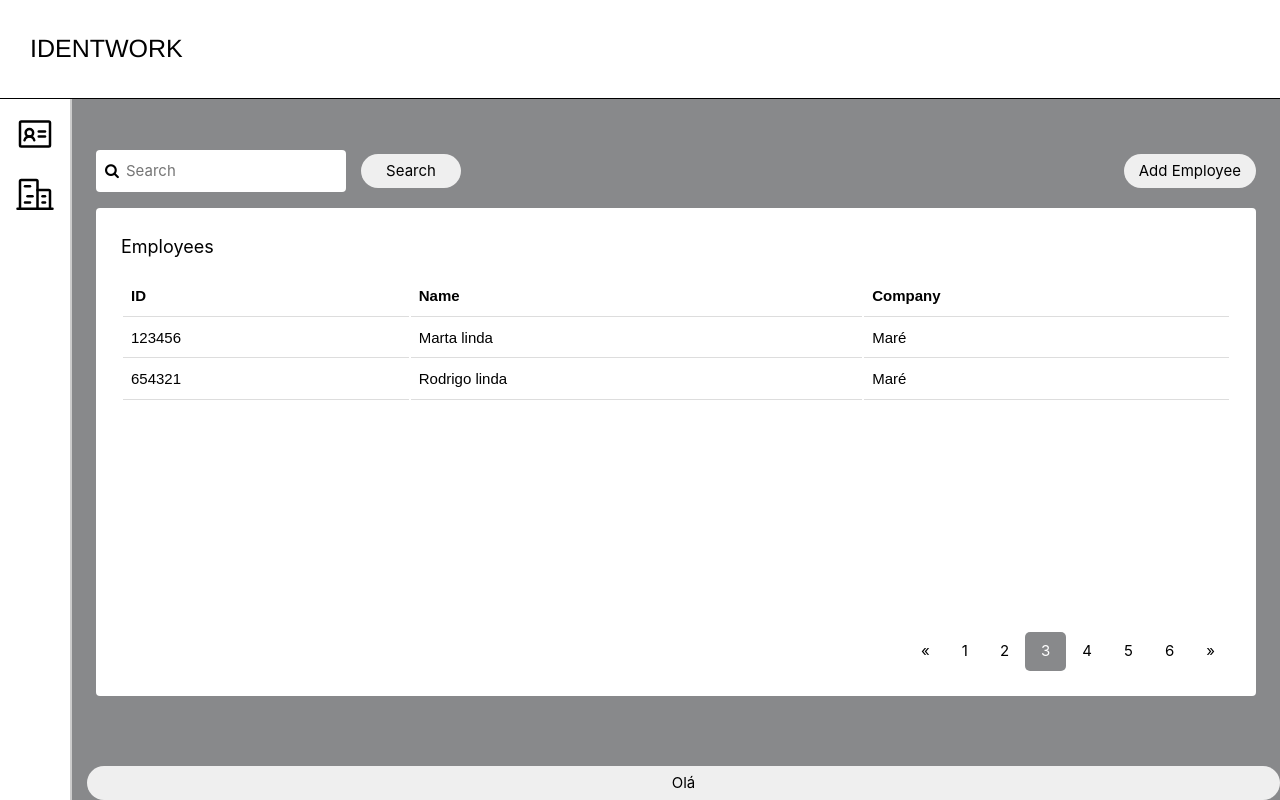
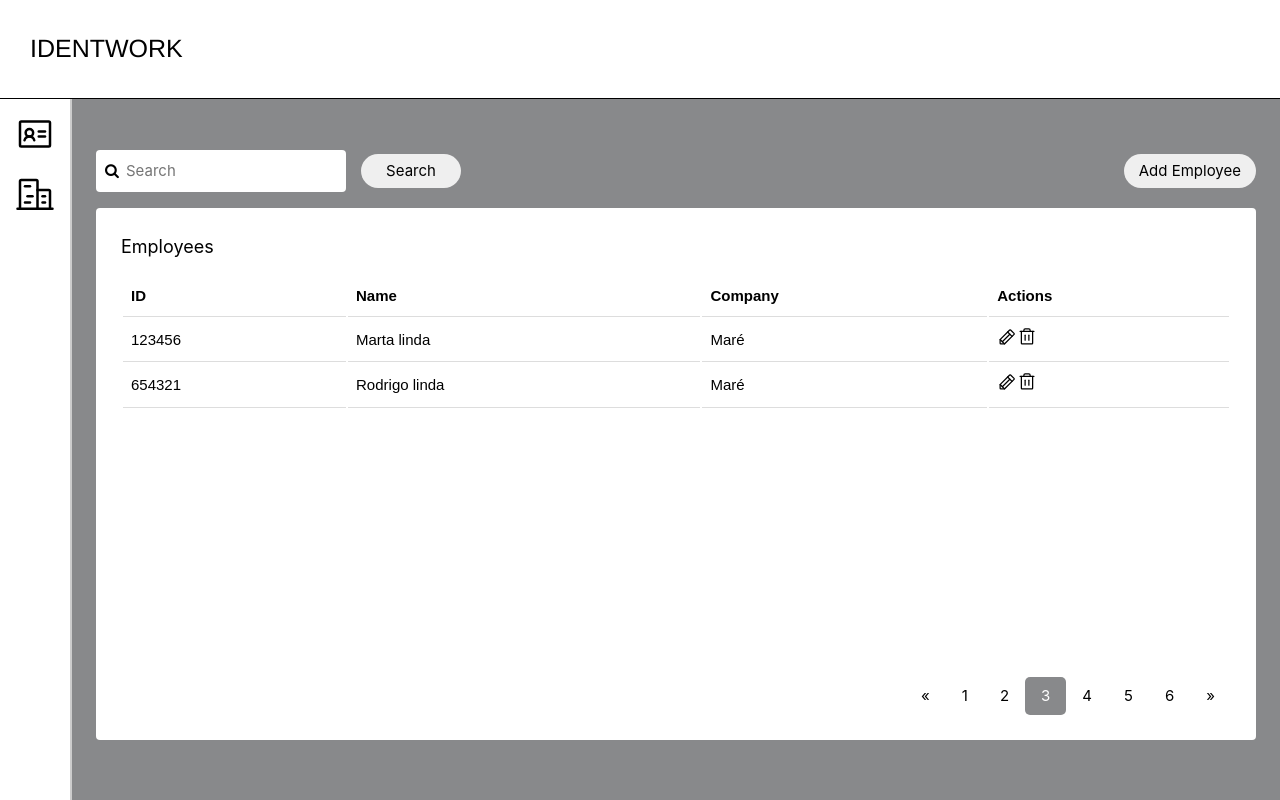
Before and after one commit to rodrigofmeneses/identwork-frontend, a React (Create React App) app: page /employees in a window 1280 px wide. Built offline with nearby package versions, Linux system fonts and the light colour scheme.

Commit message:
fix: :art: Add export pattern and cursor pointer to buttons and icons

```diff
--- a/src/components/Button/Button.module.scss
+++ b/src/components/Button/Button.module.scss
@@ -8,4 +8,5 @@
 
 .myButton:hover {
   background-color: #ddd;
+  cursor: pointer;
 }
--- a/src/components/Button/index.tsx
+++ b/src/components/Button/index.tsx
@@ -6,7 +6,7 @@ interface ButtonProps {
   children?: React.ReactNode
 }
 
-export const Button = (props: ButtonProps) => {
+export default function Button(props: ButtonProps) {
   return (
     <button
       onClick={props.onClick}
--- a/src/components/Header/index.tsx
+++ b/src/components/Header/index.tsx
@@ -1,6 +1,6 @@
 import style from './Header.module.scss'
 
-export const Header = () => {
+export default function Header() {
   return (
     <div className={style.navbarContainer}>
       <header>IDENTWORK</header>
--- a/src/components/Sidebar/index.tsx
+++ b/src/components/Sidebar/index.tsx
@@ -1,11 +1,7 @@
 import { Buildings, IdentificationCard } from 'phosphor-react'
 import style from './Sidebar.module.scss'
 
-interface Props {
-  title?: string
-}
-
-export const Sidebar = (props: Props) => {
+export default function Sidebar() {
   return (
     <div className={style.sidebarContainer}>
       <a href="/employees">
--- a/src/components/Table/index.tsx
+++ b/src/components/Table/index.tsx
@@ -1,11 +1,12 @@
+import { Pencil, Trash } from 'phosphor-react'
 import style from './Table.module.scss'
 
-interface Props {
+interface TableProps {
   title: string
 }
 
-export const Table = (props: Props) => {
-  const header = ['ID', 'Name', 'Company']
+export default function Table(props: TableProps) {
+  const header = ['ID', 'Name', 'Company', 'Actions']
 
   const employees = [
     {
@@ -33,6 +34,10 @@ export const Table = (props: Props) => {
             <td>{employee.id}</td>
             <td>{employee.name}</td>
             <td>{employee.company}</td>
+            <td>
+              <Pencil size={20} style={{ cursor: 'pointer' }} />
+              <Trash size={20} style={{ cursor: 'pointer' }} />
+            </td>
           </tr>
         ))}
       </table>
--- /dev/null
+++ b/src/components/index.ts
@@ -0,0 +1,4 @@
+export { default as Button } from './Button/index'
+export { default as Header } from './Header/index'
+export { default as Sidebar } from './Sidebar/index'
+export { default as Table } from './Table/index'
--- a/src/pages/AddEmployee.tsx
+++ b/src/pages/AddEmployee.tsx
@@ -1,9 +1,9 @@
 import { useForm } from 'react-hook-form'
-import { Button } from '../components/Button'
+import { Button } from '../components'
 import style from './styles/AddEmployee.module.scss'
 import routerStyle from './styles/Router.module.scss'
 
-export const AddEmployee = () => {
+export default function AddEmployee() {
   const {
     register,
     handleSubmit,
@@ -25,7 +25,7 @@ export const AddEmployee = () => {
         {errors.exampleRequired && <span>This field is required</span>}
         <div className={style.itemContainer}>
           <label>Company</label>
-          <input {...register('name', { required: true })} />
+          <input {...register('company', { required: true })} />
         </div>
         {errors.exampleRequired && <span>This field is required</span>}
         <Button type="submit">Enviar</Button>
--- a/src/pages/App.tsx
+++ b/src/pages/App.tsx
@@ -1,6 +1,5 @@
 import { RouterProvider } from 'react-router-dom'
-import { Header } from '../components/Header/index'
-import { Sidebar } from '../components/Sidebar/index'
+import { Header, Sidebar } from '../components'
 import { router } from '../routes'
 import style from './styles/App.module.scss'
 
--- a/src/pages/Employees.tsx
+++ b/src/pages/Employees.tsx
@@ -1,10 +1,9 @@
 import { useNavigate } from 'react-router-dom'
-import { Button } from '../components/Button'
-import { Table } from '../components/Table'
+import { Button, Table } from '../components'
 import style from './styles/Employees.module.scss'
 import routerStyle from './styles/Router.module.scss'
 
-export const Employees = () => {
+export default function Employees() {
   const navigate = useNavigate()
 
   return (
@@ -26,7 +25,6 @@ export const Employees = () => {
       <div className={style.tableContainer}>
         <Table title="Employees"></Table>
       </div>
-      <Button>Olá</Button>
     </div>
   )
 }
--- /dev/null
+++ b/src/pages/index.ts
@@ -0,0 +1,2 @@
+export { default as AddEmployee } from './AddEmployee'
+export { default as Employees } from './Employees'
--- a/src/routes.tsx
+++ b/src/routes.tsx
@@ -1,6 +1,5 @@
 import { createBrowserRouter } from 'react-router-dom'
-import { AddEmployee } from './pages/AddEmployee'
-import { Employees } from './pages/Employees'
+import { AddEmployee, Employees } from './pages'
 
 export const router = createBrowserRouter([
   {
```
